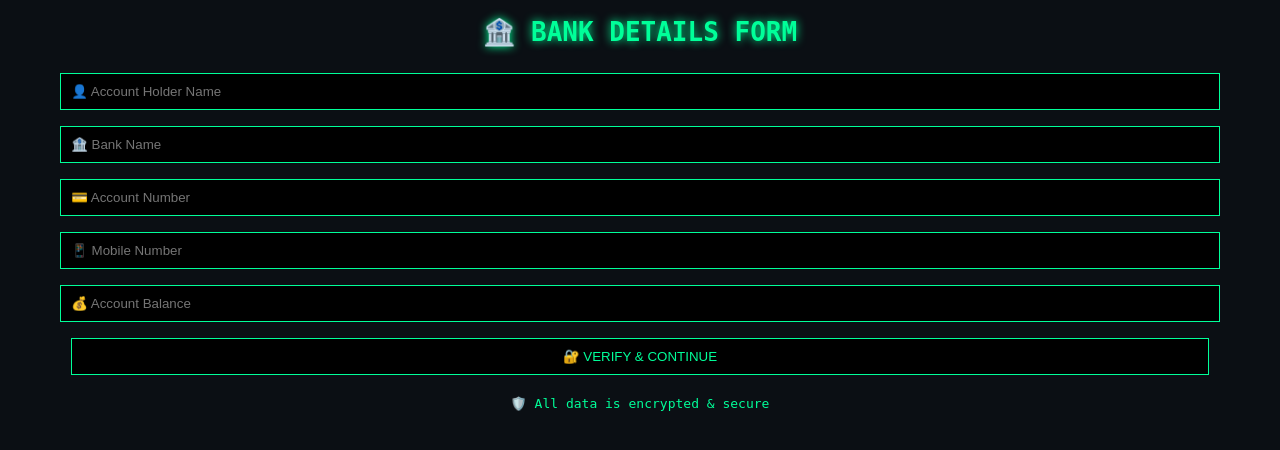
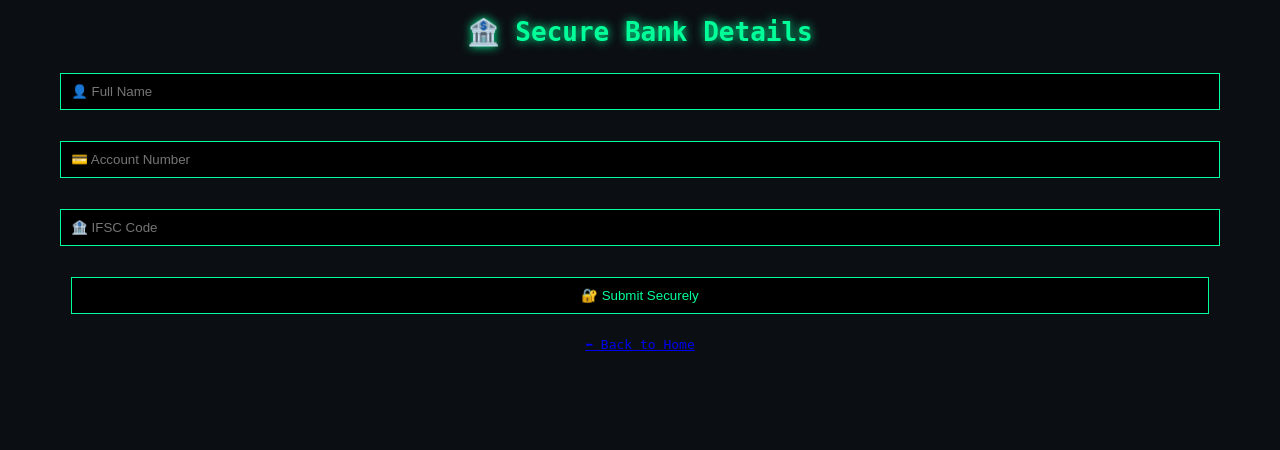
Before and after one commit to manan226927-art/bank-security-website, a Flask app: page /bank-form in a window 1280 px wide. Shown: the top 450 px of the page. Run offline with Flask 3, Linux system fonts and the light colour scheme.

Commit message:
Update bank_form.html

```diff
--- a/templates/bank_form.html
+++ b/templates/bank_form.html
@@ -1,32 +1,26 @@
 <!DOCTYPE html>
-<html>
+<html lang="en">
 <head>
-    <title>Bank Details Verification</title>
+    <meta charset="UTF-8">
+    <title>Bank Details Form</title>
     <link rel="stylesheet" href="{{ url_for('static', filename='style.css') }}">
 </head>
-<body>
+<body class="hacker">
 
-<div class="login-box">
-    <h1>🏦 BANK DETAILS FORM</h1>
+    <h1>🏦 Secure Bank Details</h1>
 
-    <form onsubmit="goDashboard(); return false;">
-        <input type="text" placeholder="👤 Account Holder Name" required>
-        <input type="text" placeholder="🏦 Bank Name" required>
-        <input type="number" placeholder="💳 Account Number" required>
-        <input type="number" placeholder="📱 Mobile Number" required>
-        <input type="number" placeholder="💰 Account Balance" required>
+    <form method="POST" action="/bank" class="bank-form">
+        <input type="text" name="name" placeholder="👤 Full Name" required><br><br>
 
-        <button type="submit">🔐 VERIFY & CONTINUE</button>
+        <input type="text" name="account" placeholder="💳 Account Number" required><br><br>
+
+        <input type="text" name="ifsc" placeholder="🏦 IFSC Code" required><br><br>
+
+        <button type="submit">🔐 Submit Securely</button>
     </form>
 
-    <p>🛡️ All data is encrypted & secure</p>
-</div>
-
-<script>
-function goDashboard() {
-    window.location.href = "/dashboard";
-}
-</script>
+    <br>
+    <a href="/">⬅ Back to Home</a>
 
 </body>
 </html>
```
